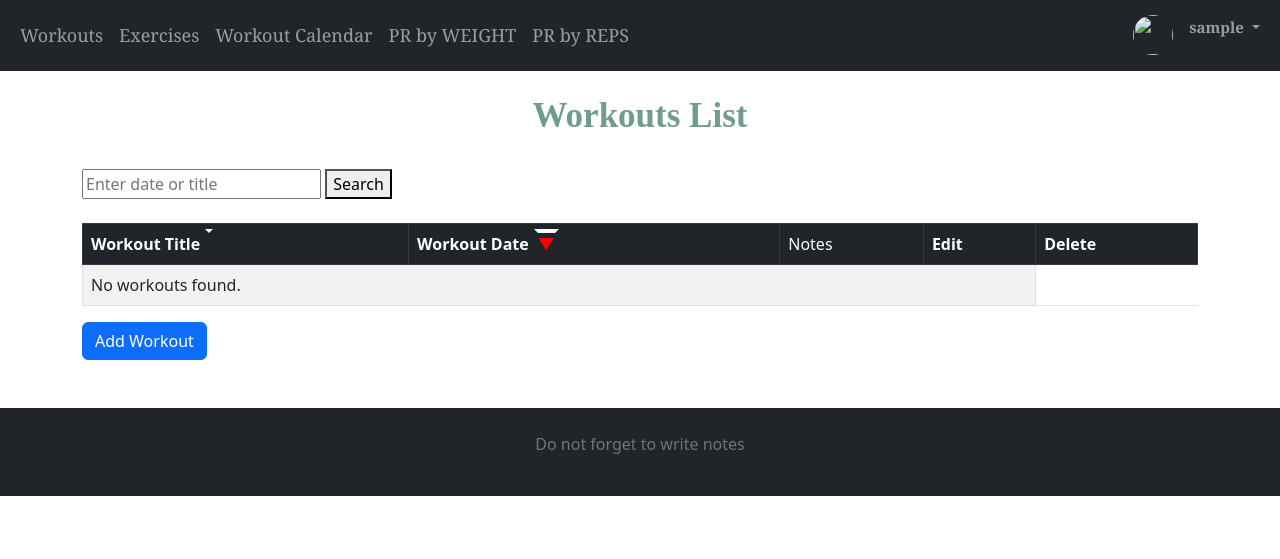
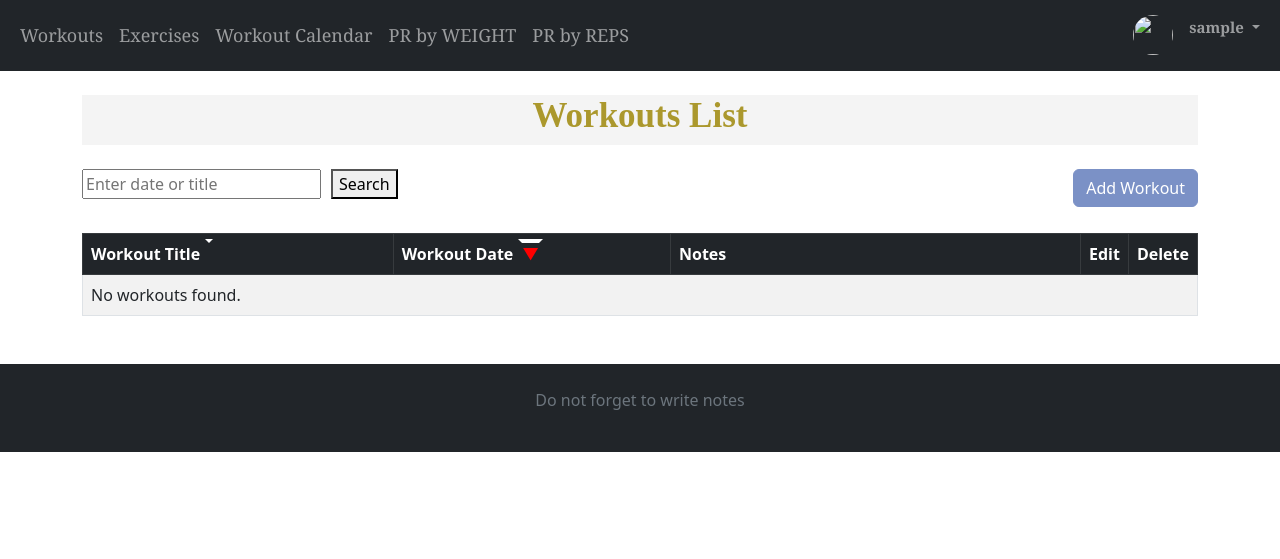
Before and after one commit to TomaDovydene/Workout_Journal.py, a Django app: page /journal/workouts/ in a window 1280 px wide. Shown: the part 241-800 px from the top of the page. Run offline with Django 4.2, Linux system fonts and the light colour scheme; the visitor is signed in with stand-in values (Sample User, id 1); data that the repository does not hold is empty.

Commit message:
2023-06-09 20:50 isvaizda

```diff
--- a/mysite/journal/templates/base.html
+++ b/mysite/journal/templates/base.html
@@ -25,7 +25,7 @@
 
         .custom-heading {
             text-align: bottom;
-            color: red;
+            color: #2DAB98 ;
             margin-bottom: 10px;
             margin-top: 20px;
             padding-left: 50px;
--- a/mysite/journal/templates/delete_exercise.html
+++ b/mysite/journal/templates/delete_exercise.html
@@ -10,13 +10,14 @@
         justify-content: center;
         align-items: center;
         min-height: calc(1vh - 1px);
+        background-color: #F4F4F4;
     }
 
     .custom-titles-heading {
         text-align: center;
         font-family: Times New Roman, serif;
         font-size: 35px;
-        color: #709C8A;
+        color: #AB982D;
     }
 </style>
 
@@ -26,7 +27,7 @@
         <strong class="custom-titles-heading">Delete Exercise</strong>
     </h2>
 </div>
-
+<br>
 
 <p>Are you sure you want to delete the exercise: <strong>{{ exercise.get_name }}</strong>?</p>
 <form method="post">
--- a/mysite/journal/templates/edit_exercise.html
+++ b/mysite/journal/templates/edit_exercise.html
@@ -11,13 +11,14 @@
         justify-content: center;
         align-items: center;
         min-height: calc(1vh - 1px);
+        background-color: #F4F4F4;
     }
 
     .custom-titles-heading {
         text-align: center;
         font-family: Times New Roman, serif;
         font-size: 35px;
-        color: #709C8A;
+        color: #AB982D;
     }
 </style>
 
@@ -27,6 +28,7 @@
         <strong class="custom-titles-heading">Edit Exercise</strong>
     </h2>
 </div>
+<br>
 
 <form method="post">
   {% csrf_token %}
--- a/mysite/journal/templates/index.html
+++ b/mysite/journal/templates/index.html
@@ -10,13 +10,14 @@
         justify-content: center;
         align-items: center;
         min-height: calc(1vh - 1px);
+        background-color: #F4F4F4;
     }
 
     .custom-titles-heading {
         text-align: center;
         font-family: Times New Roman, serif;
         font-size: 35px;
-        color: #709C8A;
+        color: #AB982D;
     }
 </style>
 
@@ -26,6 +27,7 @@
         <strong class="custom-titles-heading">About Workout Notes</strong>
     </h2>
 </div>
+<br>
 
 <p>
     Introducing the perfect solution for fitness enthusiasts
--- a/mysite/journal/templates/workouts.html
+++ b/mysite/journal/templates/workouts.html
@@ -14,13 +14,14 @@
         justify-content: center;
         align-items: center;
         min-height: calc(1vh - 1px);
+        background-color: #F4F4F4;
     }
 
     .custom-titles-heading {
         text-align: center;
         font-family: Times New Roman, serif;
         font-size: 35px;
-        color: #709C8A;
+        color: #AB982D;
     }
 </style>
 
@@ -33,19 +34,34 @@
 
 
 <br>
-<form method="GET" action="{% url 'workouts' %}">
+<div style="display: flex; justify-content: space-between;">
+<form method="GET" action="{% url 'workouts' %}" class="search-form">
+    <div class="search-input">
   <input type="text" name="query" placeholder="Enter date or title" value="{{ query }}">
-  <button type="submit">Search</button>
+  </div>
+    <div>
+        <button type="submit">Search</button>
+        </div>
 </form>
+    <div>
+    <a href="{% url 'add_workout' %}" class="btn custom-btn-add">Add Workout</a>
+</div>
+</div>
 <br>
 
-
 <table class="table table-bordered table-striped">
+    <colgroup>
+        <col style="width: 28%;">
+        <col style="width: 25%;">
+        <col style="width: 37%;">
+        <col style="width: 4%;">
+        <col style="width: 6%;">
+    </colgroup>
     <thead class="table-dark">
     <tr>
         <th class="sortable" data-column="title">Workout Title<span class="sort-icon"></span></th>
         <th class="sortable" data-column="date">Workout Date<span class="sort-icon"></span></th>
-        <td>Notes</td>
+        <th>Notes</th>
         <th>Edit</th>
         <th>Delete</th>
     </tr>
@@ -56,18 +72,16 @@
         <td><a href="{% url 'workout' workout.id %}">{{ workout.title }}</a></td>
         <td>{{ workout.date|date:'Y-m-d' }}</td>
         <td>{{ workout.notes }}</td>
-        <td><a href="{% url 'edit_workout' workout.id %}" class="btn btn-secondary">Edit</a></td>
-        <td><a href="{% url 'delete_workout' workout.id %}" class="btn btn-danger">Delete</a></td>
+        <td><a href="{% url 'edit_workout' workout.id %}" class="btn custom-btn-edit">Edit</a></td>
+        <td><a href="{% url 'delete_workout' workout.id %}" class="btn custom-btn-delete">Delete</a></td>
     </tr>
     {% empty %}
     <tr>
-      <td colspan="4">No workouts found.</td>
+      <td colspan="5">No workouts found.</td>
     </tr>
     {% endfor %}
     </tbody>
 </table>
-<a href="{% url 'add_workout' %}" class="btn btn-primary">Add Workout</a>
-
 
 <script src="{% static 'js/sort-workouts_table.js' %}"></script>
 
@@ -83,6 +97,35 @@
   border-left: 4px solid transparent;
   color: red;
 }
+
+    .custom-btn-add {
+  background-color: #7B91C6;
+  border-color: #7B91C6;
+  color: white;
+    }
+
+    .search-form {
+    display: flex;
+    align-items: center;
+    justify-content: space-between;
+    margin-bottom: 10px;
+  }
+
+  .search-input {
+    margin-right: 10px;
+  }
+  .custom-btn-delete {
+  background-color: #D0544E;
+  border-color: #D0544E;
+  color: white;
+    }
+
+    .custom-btn-edit {
+  background-color: #899EA6;
+  border-color: #899EA6;
+  color: white;
+    }
+
 </style>
 
 {% endblock %}
```
Also changed, not shown: mysite/journal/templates/add_exercise.html (+19 -1 lines), mysite/journal/templates/add_workout.html (+19 -1 lines), mysite/journal/templates/delete_workout.html (+6 -3 lines), mysite/journal/templates/edit_workout.html (+5 -2 lines), mysite/journal/templates/exercise_workouts.html (+25 -17 lines), mysite/journal/templates/exercises.html (+19 -17 lines), mysite/journal/templates/personal_records_by_reps.html (+27 -18 lines), mysite/journal/templates/personal_records_by_weight.html (+27 -18 lines), mysite/journal/templates/profile.html (+20 -4 lines), mysite/journal/templates/workout.html (+52 -24 lines), mysite/journal/templates/workouts_calendar.html (+7 -4 lines).
